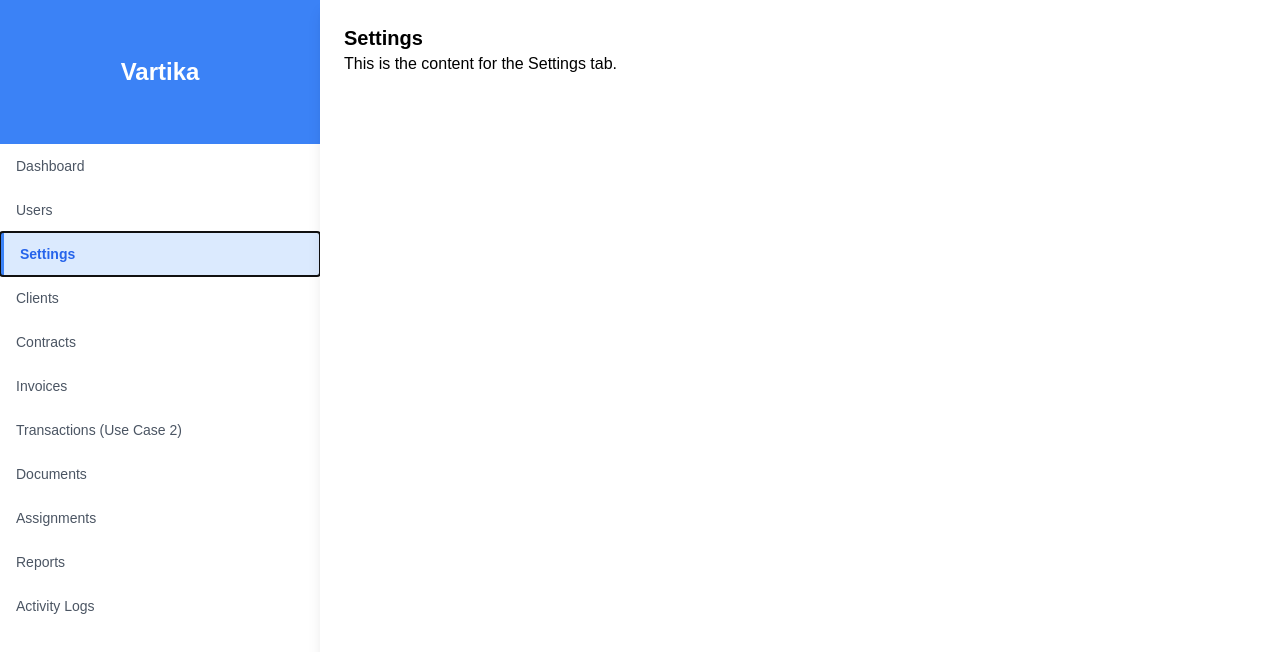
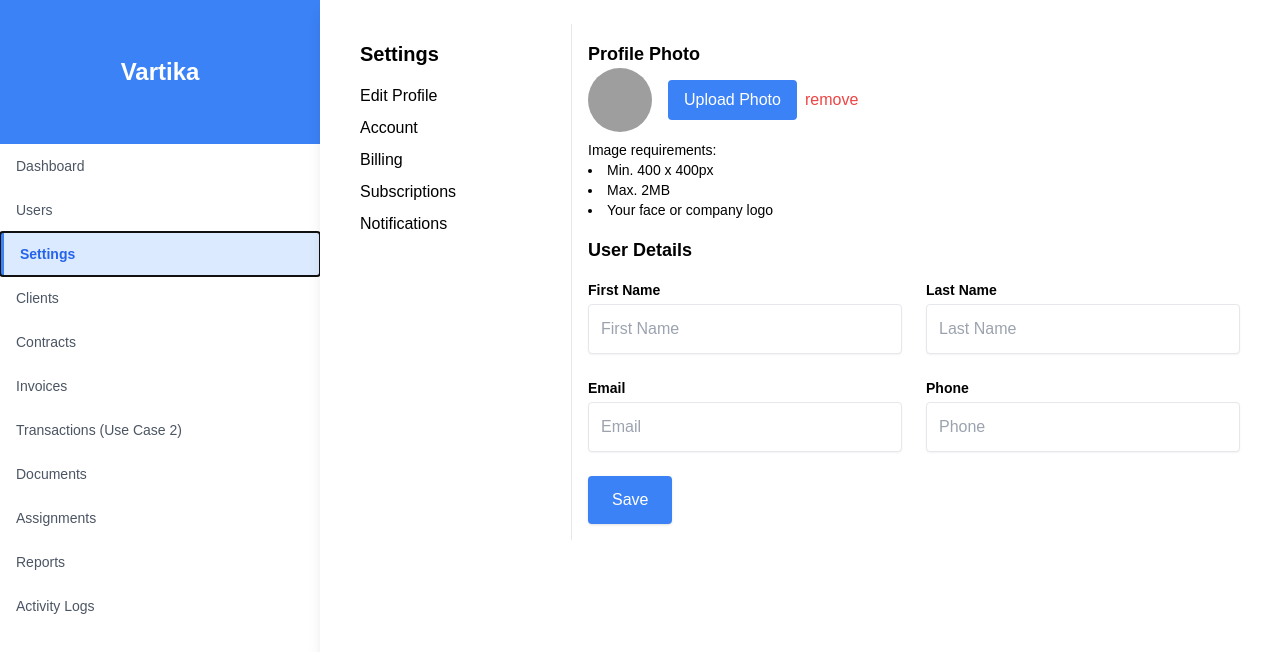
Before and after one commit to prizekenny/vartika-app, a Next.js app in the folder frontend/: page /workspace in a window 1280 px wide. Both pictures are taken after a click on the tab "Settings". Shown: the top 652 px of the page. Built offline with nearby package versions, Linux system fonts and the light colour scheme; grey boxes are pictures that could not be loaded.

Commit message:
Update User setting page

```diff
--- a/frontend/src/app/workspace/tabs/setting.js
+++ b/frontend/src/app/workspace/tabs/setting.js
@@ -1,8 +1,100 @@
+import React, { useState } from 'react';
+//import axios from 'axios';
+
 const SettingTab = () => {
+  const [profilePhoto, setProfilePhoto] = useState(null);
+  const [userDetails, setUserDetails] = useState({
+    firstName: '',
+    lastName: '',
+    email: '',
+    phone: '',
+  });
+
+  const handlePhotoUpload = (event) => {
+    const file = event.target.files[0];
+    if (file) {
+      setProfilePhoto(URL.createObjectURL(file));
+    }
+  };
+
+  const handlePhotoRemove = () => {
+    if (window.confirm('Are you sure you want to remove the photo?')) {
+      setProfilePhoto(null);
+    }
+  };
+
+  const handleInputChange = (event) => {
+    const { name, value } = event.target;
+    setUserDetails({ ...userDetails, [name]: value });
+  };
+
+  const handleSave = async () => {
+    try {
+      const response = await axios.post('/api/saveUserDetails', userDetails);
+      if (response.status === 200) {
+        alert('Successfully saved!');
+      }
+    } catch (error) {
+      console.error('Error saving user details:', error);
+      alert('Failed to save user details.');
+    }
+  };
+
   return (
-    <div>
-      <h2 className="text-xl font-bold">Settings</h2>
-      <p>This is the content for the Settings tab.</p>
+    <div className="flex">
+      {/* 左側導航欄 */}
+      <div className="w-1/4 p-4 border-r">
+        <h2 className="text-xl font-bold mb-4">Settings</h2>
+        <ul>
+          <li className="mb-2">Edit Profile</li>
+          <li className="mb-2">Account</li>
+          <li className="mb-2">Billing</li>
+          <li className="mb-2">Subscriptions</li>
+          <li className="mb-2">Notifications</li>
+        </ul>
+      </div>
+
+      {/* 右側內容區域 */}
+      <div className="w-3/4 p-4">
+        <div className="mb-4">
+          <h3 className="text-lg font-bold">Profile Photo</h3>
+          <div className="flex items-center">
+            <div className="w-16 h-16 bg-gray-200 rounded-full mr-4" style={{ backgroundImage: `url(${profilePhoto})`, backgroundSize: 'cover' }}></div>
+            <input type="file" onChange={handlePhotoUpload} className="hidden" id="photo-upload" />
+            <label htmlFor="photo-upload" className="bg-blue-500 text-white px-4 py-2 rounded cursor-pointer">Upload Photo</label>
+            <button onClick={handlePhotoRemove} className="text-red-500 ml-2">remove</button>
+          </div>
+          <p className="text-sm mt-2">Image requirements:</p>
+          <ul className="text-sm list-disc list-inside">
+            <li>Min. 400 x 400px</li>
+            <li>Max. 2MB</li>
+            <li>Your face or company logo</li>
+          </ul>
+        </div>
+
+        <div>
+          <h3 className="text-lg font-bold mb-4">User Details</h3>
+          <div className="grid grid-cols-2 gap-6">
+            <div>
+              <label className="block text-sm font-semibold mb-1">First Name</label>
+              <input type="text" name="firstName" value={userDetails.firstName} onChange={handleInputChange} className="w-full border p-3 rounded shadow-sm focus:outline-none focus:ring-2 focus:ring-blue-500" placeholder="First Name" />
+            </div>
+            <div>
+              <label className="block text-sm font-semibold mb-1">Last Name</label>
+              <input type="text" name="lastName" value={userDetails.lastName} onChange={handleInputChange} className="w-full border p-3 rounded shadow-sm focus:outline-none focus:ring-2 focus:ring-blue-500" placeholder="Last Name" />
+            </div>
+            <div>
+              <label className="block text-sm font-semibold mb-1">Email</label>
+              <input type="email" name="email" value={userDetails.email} onChange={handleInputChange} className="w-full border p-3 rounded shadow-sm focus:outline-none focus:ring-2 focus:ring-blue-500" placeholder="Email" />
+            </div>
+            <div>
+              <label className="block text-sm font-semibold mb-1">Phone</label>
+              <input type="text" name="phone" value={userDetails.phone} onChange={handleInputChange} className="w-full border p-3 rounded shadow-sm focus:outline-none focus:ring-2 focus:ring-blue-500" placeholder="Phone" />
+            </div>
+          </div>
+          <button onClick={handleSave} className="bg-blue-500 text-white px-6 py-3 mt-6 rounded shadow hover:bg-blue-600 transition duration-200">Save</button>
+        </div>
+      </div>
     </div>
   );
 };
```
